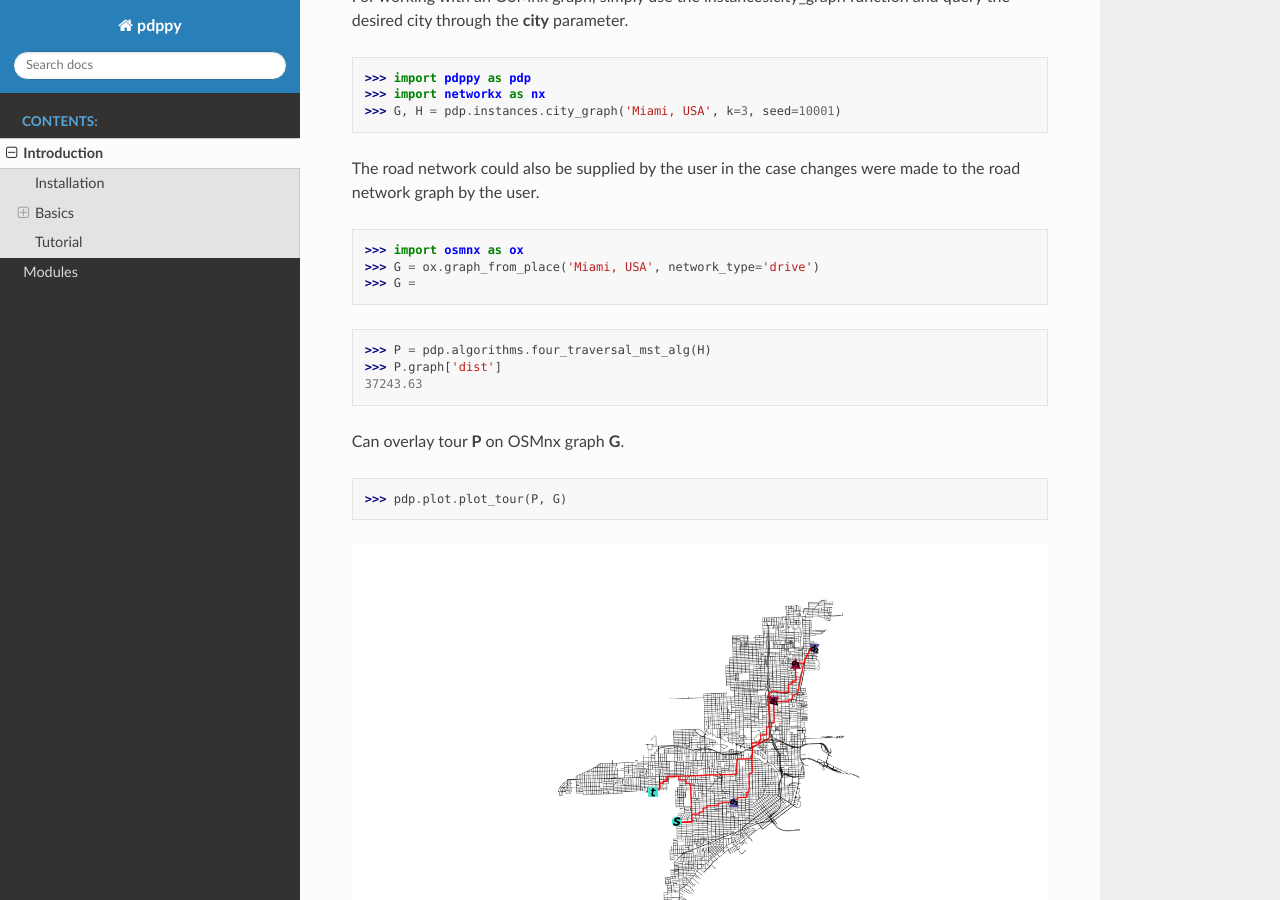
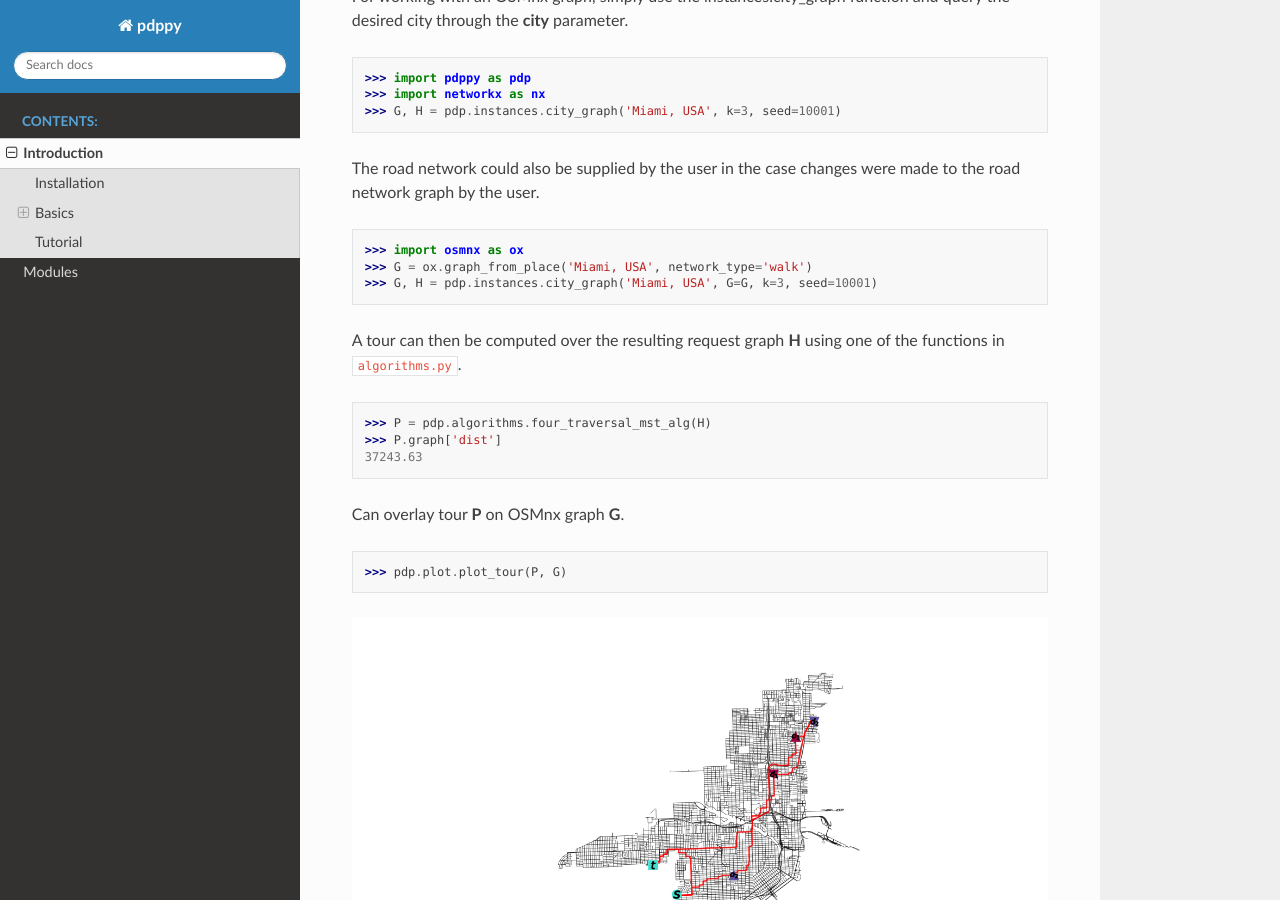
Before and after one commit to adrianhdz8/pdppy, a Sphinx documentation site: the page built from docs/source/intro.rst, in a window 1280 px wide and 900 px high, scrolled down 4886 px. Built offline with Sphinx 7.4.7 and the Read the Docs theme 2.0.0, drawn with Linux system fonts in a browser that asks for light colours; some of the changed text lies outside the part shown.

Commit message:
Update intro.rst

```diff
--- a/docs/source/intro.rst
+++ b/docs/source/intro.rst
@@ -71,7 +71,7 @@ The graphs handled in this package fall into one of three classifications.
 Input Graph
 ^^^^^^^^^^^
 
-An input graph **G** is a user-provided graph for the ``instaces.py`` module and should meet the following criteria:
+An input graph **G** is a user-provided graph for the ``instances.py`` module and should meet the following criteria:
 
 * The edges of **G** are undirected: **(u, v) = (v, u)** and have associated positive weight
 * **G** is connected (any node is reachable from any other node along the edges of **G**)
@@ -176,8 +176,10 @@ For working with an OSMnx graph, simply use the :ref:`instances.city\_graph<Inst
 The road network could also be supplied by the user in the case changes were made to the road network graph by the user.
 
 >>> import osmnx as ox
->>> G = ox.graph_from_place('Miami, USA', network_type='drive')
->>> G =
+>>> G = ox.graph_from_place('Miami, USA', network_type='walk')
+>>> G, H = pdp.instances.city_graph('Miami, USA', G=G, k=3, seed=10001)
+
+A tour can then be computed over the resulting request graph **H** using one of the functions in ``algorithms.py``.
 
 >>> P = pdp.algorithms.four_traversal_mst_alg(H)
 >>> P.graph['dist']
```
